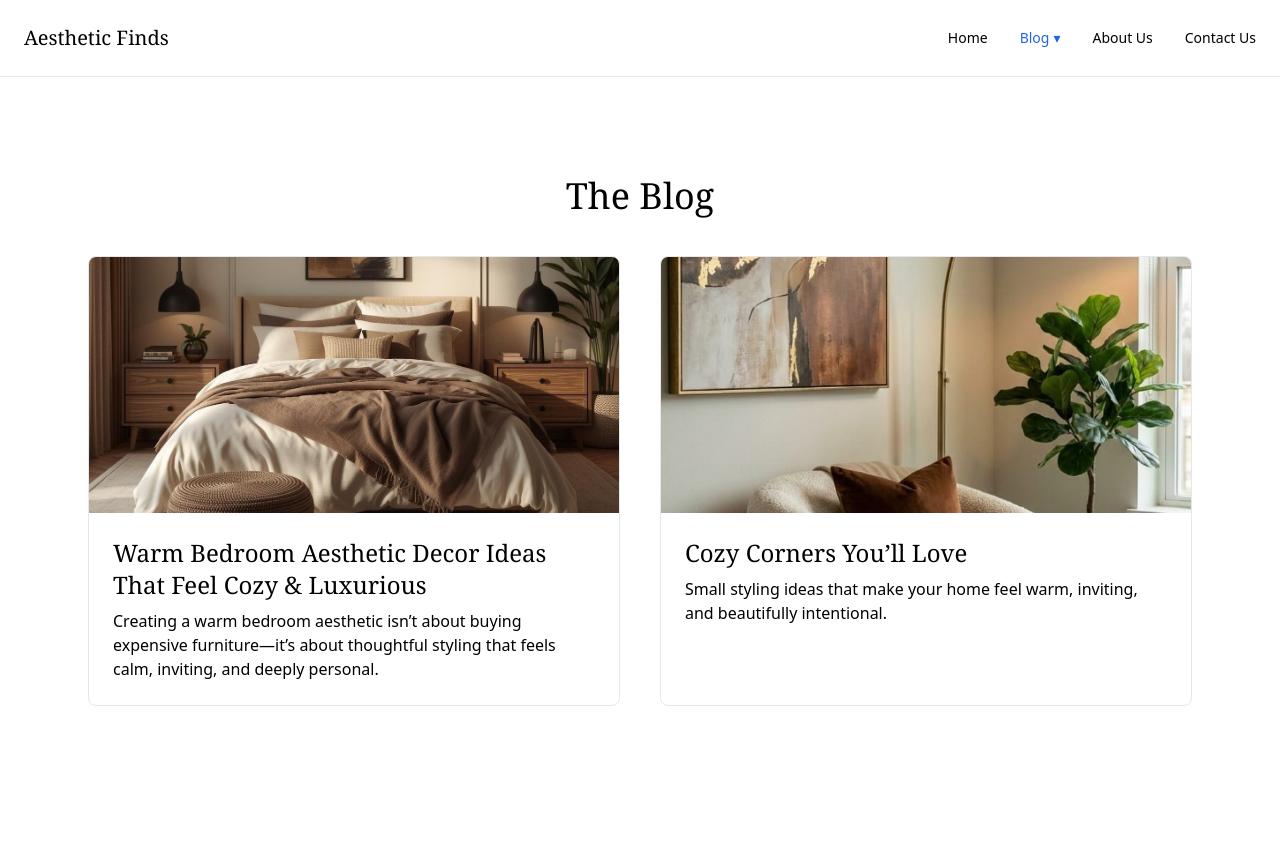
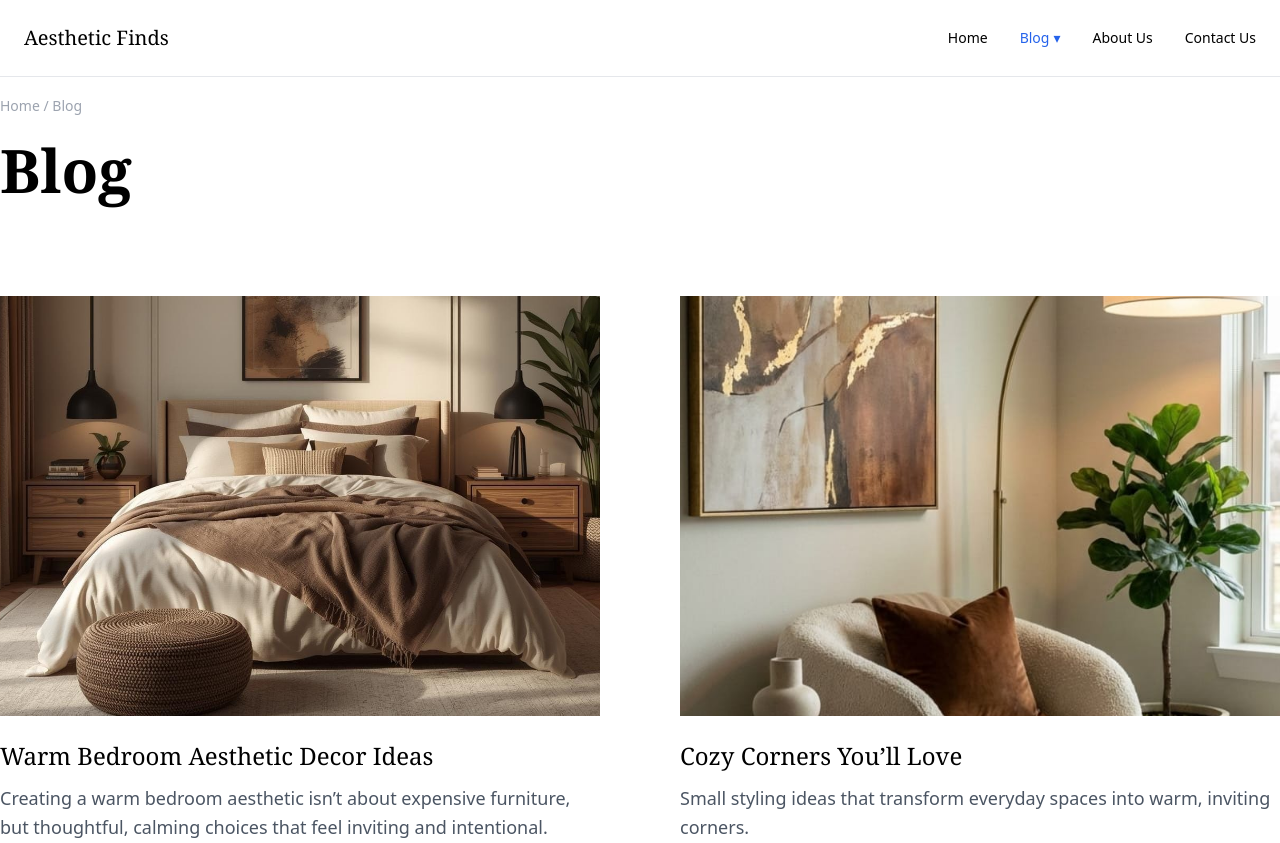
Before and after one commit to muasyamuthengi-gif/aestheticfindsbyanna, a Next.js app: page /blog in a window 1280 px wide. Before the commit the page ends 800 px from the top, so only its background shows below. Built offline with nearby package versions, Linux system fonts and the light colour scheme; a web font is replaced by a local one.

Commit message:
Update page.js

```diff
--- a/app/blog/page.js
+++ b/app/blog/page.js
@@ -1,71 +1,50 @@
 export default function BlogPage() {
   return (
-    <main className="max-w-6xl mx-auto px-6 py-20">
-      <h1 className="text-4xl font-serif mb-10 text-center text-black">
-        The Blog
+    <>
+      {/* Breadcrumb */}
+      <p className="text-sm text-gray-400 mb-6">
+        Home / Blog
+      </p>
+
+      {/* Title */}
+      <h1 className="text-5xl md:text-6xl font-serif font-semibold mb-24">
+        Blog
       </h1>
 
-      <div className="grid md:grid-cols-2 gap-10">
-        {/* Blog Post 1 */}
-        <a
-          href="/blog/slow-living"
-          className="group block border rounded-lg overflow-hidden transition-shadow hover:shadow-xl"
-        >
-          {/* Image wrapper locks size */}
-          <div className="h-64 w-full overflow-hidden">
+      {/* Cards */}
+      <div className="grid md:grid-cols-2 gap-20">
+        {/* Card 1 */}
+        <a href="/blog/slow-living" className="block">
           <img
             src="/blog1a.jpg"
-              alt="Slow living"
-              className="
-                h-full w-full
-                object-cover
-                transition-transform duration-500 ease-out
-                group-hover:scale-105
-              "
+            className="w-full h-[420px] object-cover mb-6"
+            alt=""
           />
-          </div>
-
-          <div className="p-6">
-            <h2 className="text-2xl font-serif mb-2 text-black">
-              Warm Bedroom Aesthetic Decor Ideas That Feel Cozy & Luxurious
+          <h2 className="text-2xl font-serif mb-3">
+            Warm Bedroom Aesthetic Decor Ideas
           </h2>
-            <p className="text-black">
-              Creating a warm bedroom aesthetic isn’t about buying expensive
-              furniture—it’s about thoughtful styling that feels calm, inviting,
-              and deeply personal.
+          <p className="text-lg text-gray-600 leading-relaxed">
+            Creating a warm bedroom aesthetic isn’t about expensive furniture,
+            but thoughtful, calming choices that feel inviting and intentional.
           </p>
-          </div>
         </a>
 
-        {/* Blog Post 2 */}
-        <a
-          href="/blog/cozy-corners"
-          className="group block border rounded-lg overflow-hidden transition-shadow hover:shadow-xl"
-        >
-          <div className="h-64 w-full overflow-hidden">
+        {/* Card 2 */}
+        <a href="/blog/cozy-corners" className="block">
           <img
             src="/blog2.jpg"
-              alt="Cozy corners"
-              className="
-                h-full w-full
-                object-cover
-                transition-transform duration-500 ease-out
-                group-hover:scale-105
-              "
+            className="w-full h-[420px] object-cover mb-6"
+            alt=""
           />
-          </div>
-
-          <div className="p-6">
-            <h2 className="text-2xl font-serif mb-2 text-black">
+          <h2 className="text-2xl font-serif mb-3">
             Cozy Corners You’ll Love
           </h2>
-            <p className="text-black">
-              Small styling ideas that make your home feel warm, inviting, and
-              beautifully intentional.
+          <p className="text-lg text-gray-600 leading-relaxed">
+            Small styling ideas that transform everyday spaces into warm,
+            inviting corners.
           </p>
-          </div>
         </a>
       </div>
-    </main>
+    </>
   );
 }
```
Lines whose indentation alone changed are shown as unchanged.
